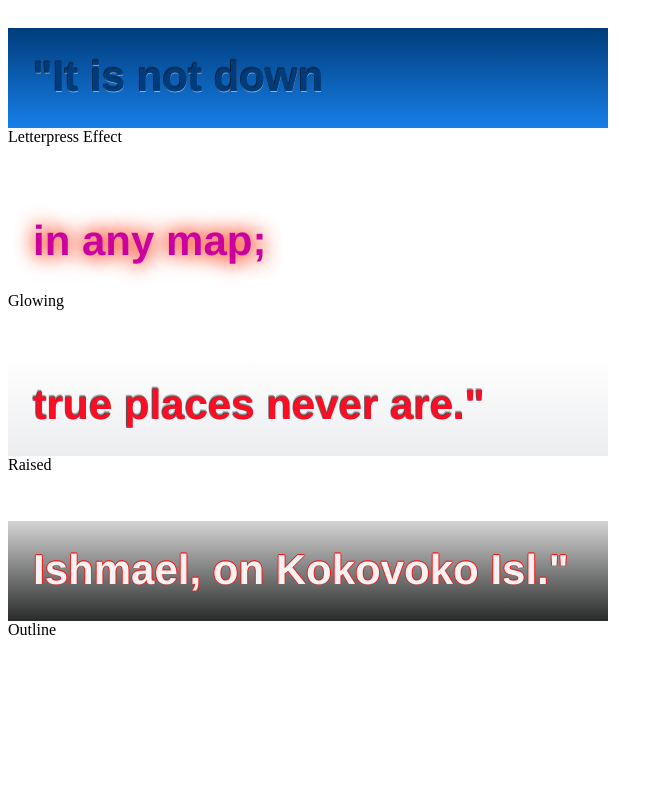
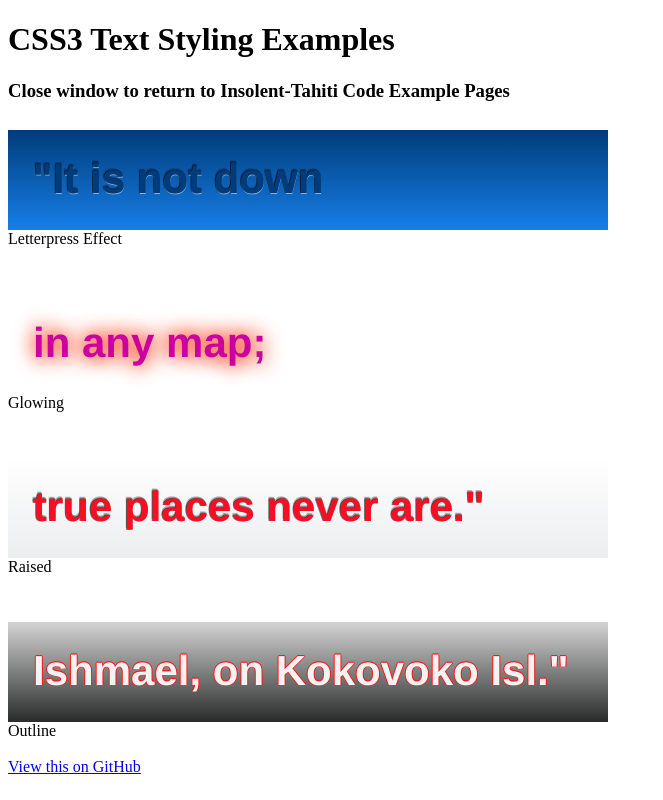
Before and after one commit to Entropophator/Training, a plain HTML site: page CSS3_ExampleSnips/SmallCSSExamples/TextEffects_01.html in a window 1280 px wide. Shown: the whole page, without its empty margins (0-663 px from the left). Drawn offline with Linux system fonts and the light colour scheme.

Commit message:
Modify example

```diff
--- a/CSS3_ExampleSnips/SmallCSSExamples/TextEffects_01.html
+++ b/CSS3_ExampleSnips/SmallCSSExamples/TextEffects_01.html
@@ -93,6 +93,8 @@
 </style>
 </head>
 <body>
+<h1>CSS3 Text Styling Examples</h1>
+<h3>Close window to return to Insolent-Tahiti Code Example Pages</h3>
 
 <div class="header">
 <h1>"It is not down</h1></div>
@@ -108,7 +110,10 @@ Raised<br><br>
 
 <div class="sign">
 <h1>Ishmael, on Kokovoko Isl."</h1></div>
-Outline
+Outline<br><br>
+
+
+<a href="https://github.com/Entropophator/Training/blob/f25ce5dfc4e7508cb5927b3c8f752b65f86d6ff1/CSS3_ExampleSnips/SmallCSSExamples/TextEffects_01.html" target="new">View this on GitHub</a>
 
 </body>
 </html>
```
